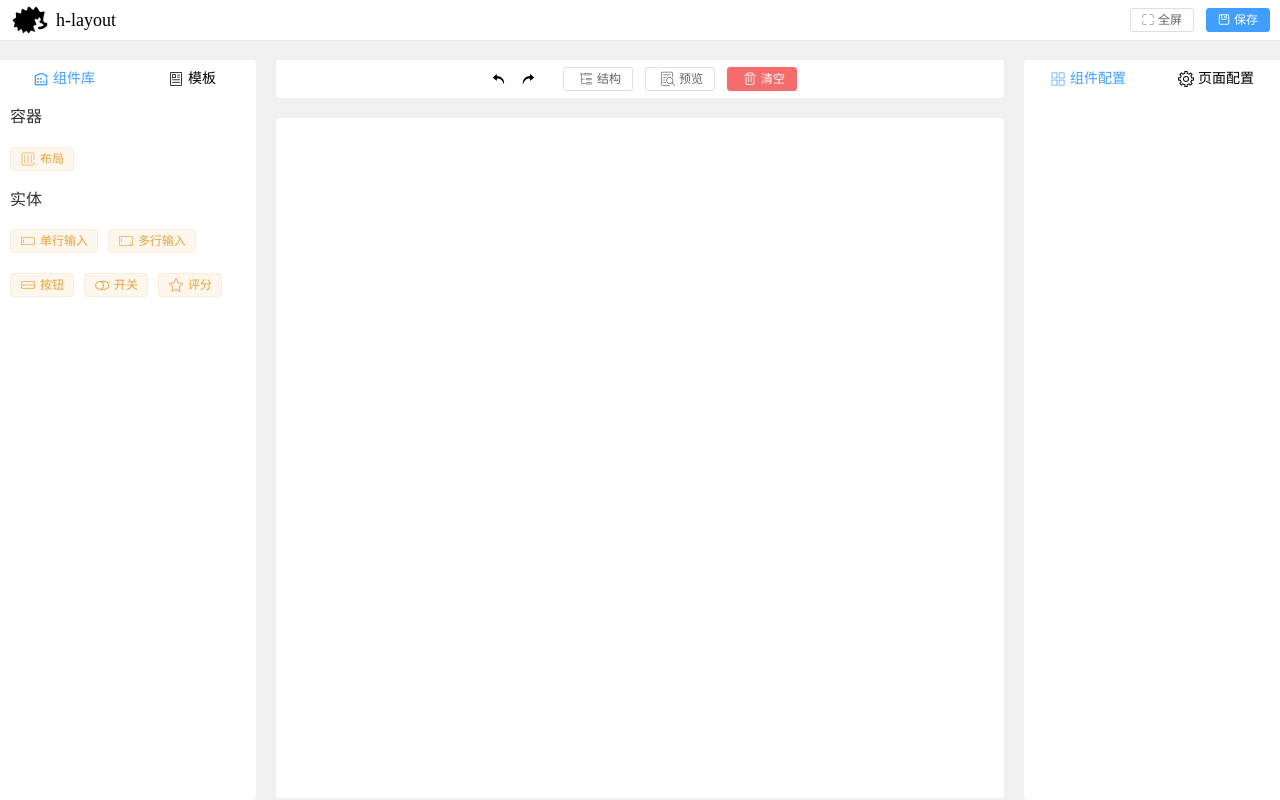
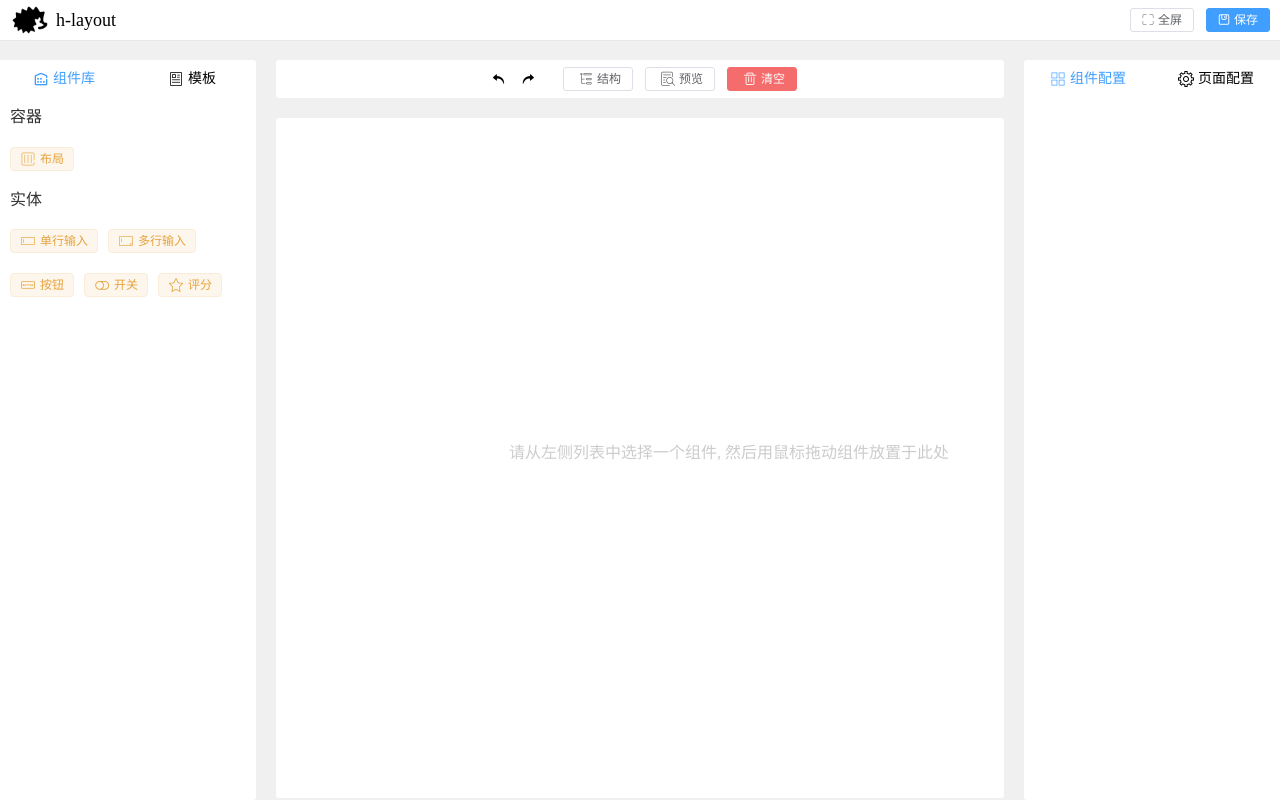
Before and after one commit to illusionnnn/h-layout, a Vue app: page / in a window 1280 px wide. Built offline with nearby package versions, Linux system fonts and the light colour scheme.

Commit message:
[feat]: add clear function

```diff
--- a/src/store/components.ts
+++ b/src/store/components.ts
@@ -3,7 +3,7 @@
  * @Author: Hedgehog96
  * @Date: 2022-06-30 14:58:31
  * @LastEditors: Hedgehog96
- * @LastEditTime: 2022-07-21 18:27:43
+ * @LastEditTime: 2022-08-16 14:59:47
  */
 import { defineStore } from "pinia";
 import { cloneDeep } from "lodash-es";
@@ -19,26 +19,38 @@ export const useComponentsStore = defineStore("components", {
     },
 
     actions: {
+        $_setComponents(cs: ComponentConfig[]) {
+            this.components = cs;
+        },
+
         add(c: ComponentConfig) {
             this.components.push(c);
         },
 
-        setComponents(cs: ComponentConfig[]) {
-            this.components = cs;
+        clear() {
+            this.$_setComponents([]);
+            this.recordSnapshot();
+        },
+
+        save() {
+            window.localStorage.setItem(
+                "h-layout",
+                JSON.stringify(this.components)
+            );
         },
 
         undo() {
             if (this.snapshotIdx >= 0) {
                 this.snapshotIdx --;
                 const _ = cloneDeep(this.snapshotcomponents[this.snapshotIdx]);
-                this.setComponents(Array.isArray(_) ? _ : []);
+                this.$_setComponents(Array.isArray(_) ? _ : []);
             }
         },
 
         redo() {
             if (this.snapshotIdx < this.snapshotcomponents.length - 1) {
                 this.snapshotIdx ++;
-                this.setComponents(cloneDeep(this.snapshotcomponents[this.snapshotIdx]));
+                this.$_setComponents(cloneDeep(this.snapshotcomponents[this.snapshotIdx]));
             }
         },
 
@@ -52,12 +64,5 @@ export const useComponentsStore = defineStore("components", {
                 this.snapshotcomponents = this.snapshotcomponents.slice(0, this.snapshotIdx + 1);
             }
         },
-
-        save() {
-            window.localStorage.setItem(
-                "h-layout",
-                JSON.stringify(this.components)
-            );
-        }
     },
 });
--- a/src/views/main/HMain.vue
+++ b/src/views/main/HMain.vue
@@ -3,7 +3,7 @@
  * @Author: Hedgehog96
  * @Date: 2022-05-09 17:24:21
  * @LastEditors: Hedgehog96
- * @LastEditTime: 2022-07-05 10:35:18
+ * @LastEditTime: 2022-08-16 11:33:35
 -->
 <template>
     <div class="h-main">
@@ -12,6 +12,12 @@
             :components="components"
             @change-component-id="handleChangeComponetId"
         />
+        <div
+            v-if="!components.length"
+            class="h-main-tip"
+        >
+            请从左侧列表中选择一个组件, 然后用鼠标拖动组件放置于此处
+        </div>
     </div>
 </template>
 
@@ -70,10 +76,18 @@ EVENT_BUS.on("delete", handleDeleteComponent);
 
 <style lang="scss" scoped>
 .h-main {
+    position: relative;
     padding: 20px;
     height: calc(100% - 90px);
     background-color: $base-bg-color;
     border-radius: $base-border-radius;
+
+    .h-main-tip {
+        position: absolute;
+        top: 48%;
+        left: 32%;
+        color: #ccc;
+    }
 
     .h-main-layout {
         height: 100%;
--- a/src/views/main/HMainHeader.vue
+++ b/src/views/main/HMainHeader.vue
@@ -3,7 +3,7 @@
  * @Author: Hedgehog96
  * @Date: 2022-05-17 10:46:19
  * @LastEditors: Hedgehog96
- * @LastEditTime: 2022-08-11 17:37:21
+ * @LastEditTime: 2022-08-16 14:54:56
 -->
 <template>
     <div class="h-main-header">
@@ -32,6 +32,7 @@
             <el-button
                 size="small"
                 type="danger"
+                @click="handleCleanAll()"
             >
                 <i class="iconfont icon-h-shanchu" />清空
             </el-button>
@@ -56,6 +57,9 @@ const componentsStore = useComponentsStore();
 const opTree = ref(false);
 const handleTree = (op: boolean) => {
     opTree.value = op;
+};
+const handleCleanAll = () => {
+    componentsStore.clear();
 };
 
 const currentNodeKey = ref('');
@@ -90,6 +94,7 @@ EVENT_BUS.on("clickComponent", (elem: ComponentConfig) => {
     }
     .can-undo,
     .can-redo {
+        color: #409eff;
         cursor: pointer;
     }
 
```
